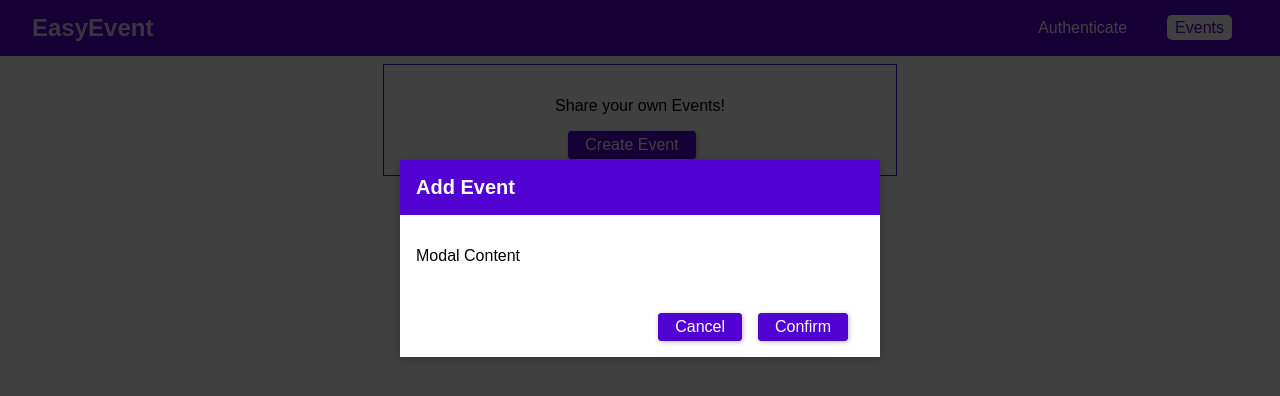
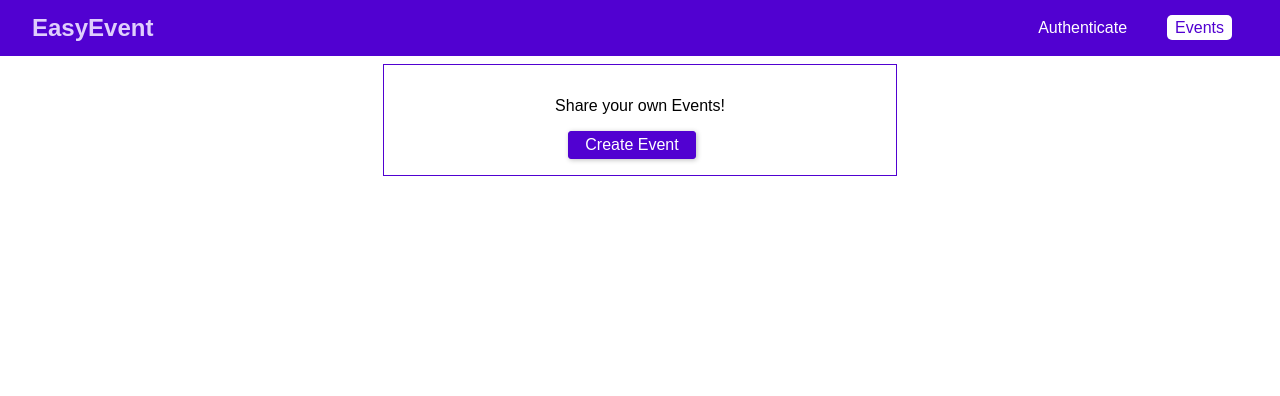
Before and after one commit to gha665/graphql-react-event-booking, a React (Create React App) app in the folder frontend/: page /events in a window 1280 px wide. Shown: the top 396 px of the page. Built offline with nearby package versions, Linux system fonts and the light colour scheme.

Commit message:
updated modal pop up

```diff
--- a/frontend/src/pages/Events.js
+++ b/frontend/src/pages/Events.js
@@ -5,16 +5,28 @@ import Backdrop from "../components/Backdrop/Backdrop";
 import "./Events.css";
 
 class EventsPage extends Component {
+  state = {
+    creating: false,
+  };
+
+  startCreateEventHandler = () => {
+    this.setState({ creating: true });
+  };
+
   render() {
     return (
       <React.Fragment>
-        <Backdrop />
-        <Modal title="Add Event" canCancel canConfirm>
-          <p>Modal Content</p>
-        </Modal>
+        {this.state.creating && <Backdrop />}
+        {this.state.creating && (
+          <Modal title="Add Event" canCancel canConfirm>
+            <p>Modal Content</p>
+          </Modal>
+        )}
         <div className="events-control">
           <p>Share your own Events!</p>
-          <button className="btn">Create Event</button>
+          <button className="btn" onClick={this.startCreateEventHandler}>
+            Create Event
+          </button>
         </div>
       </React.Fragment>
     );
```
